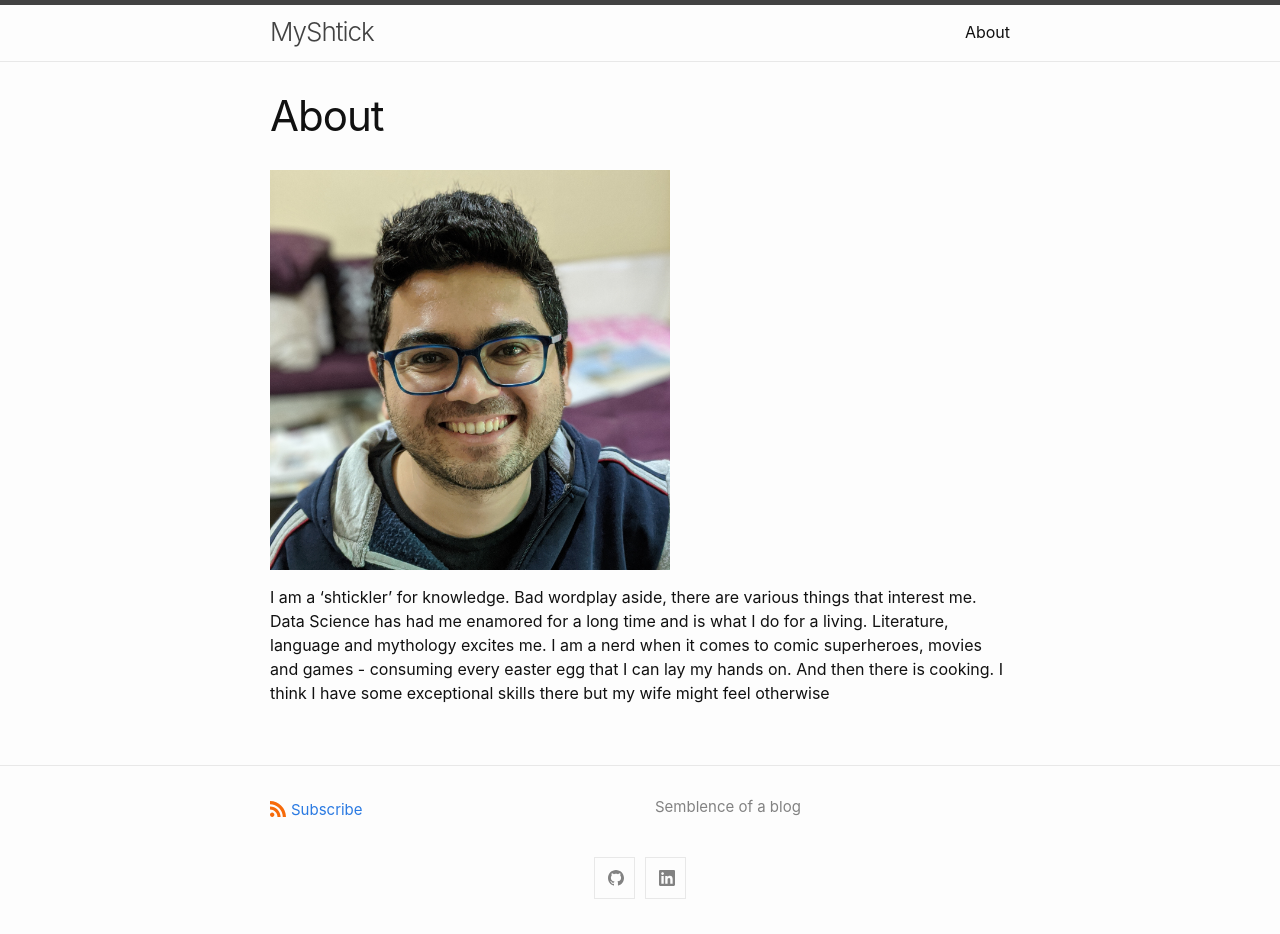
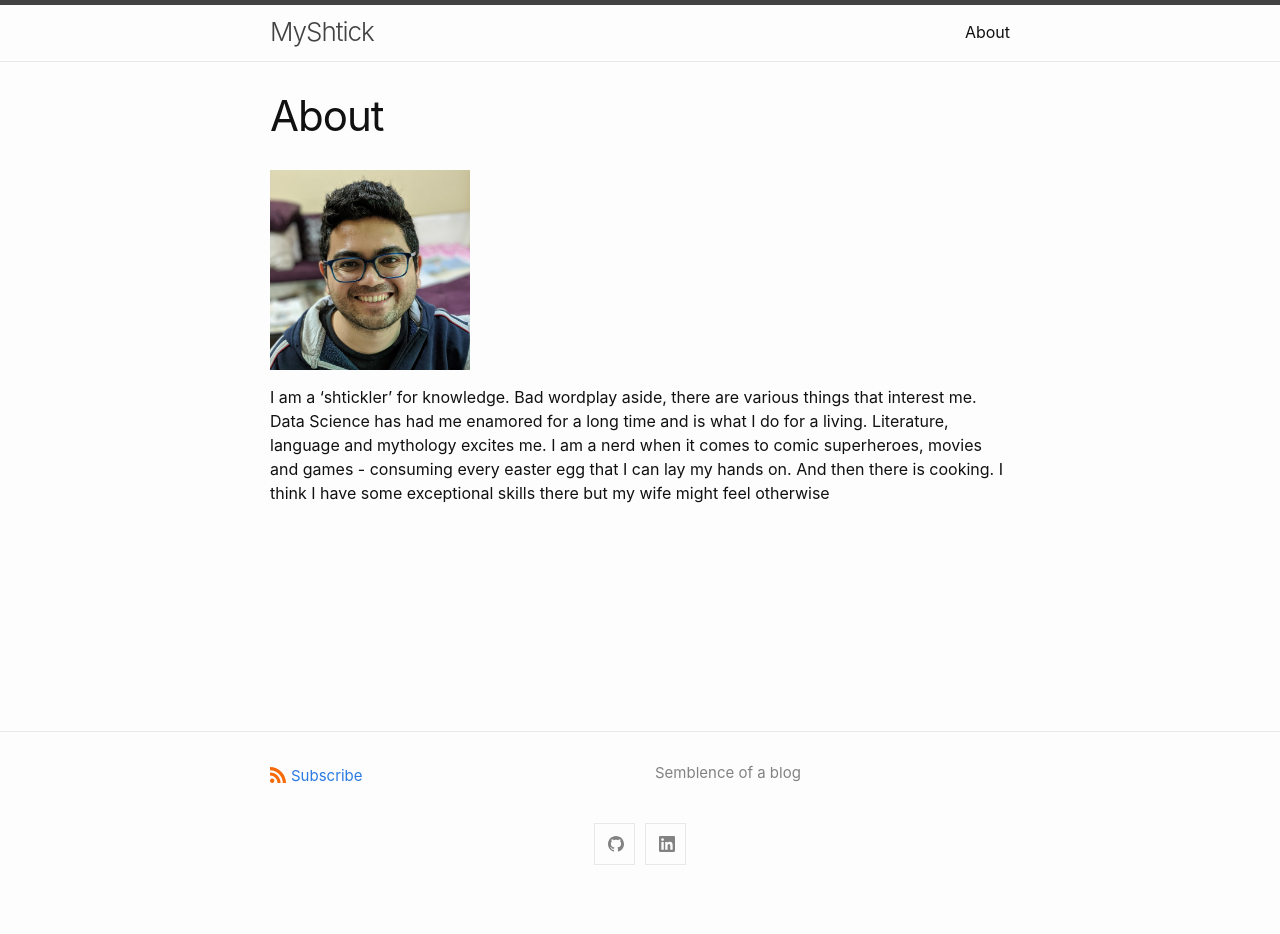
Before and after one commit to nitinrawatiitd/nitinrawatiitd.github.io, a Jekyll site: the page built from docs/about.markdown, in a window 1280 px wide. Built offline with Jekyll 4.4.1, drawn with Linux system fonts in a browser that asks for light colours; after the commit the page ends 900 px from its top, so only the background shows below that.

Commit message:
Adjust pic size in about.md

```diff
--- a/docs/about.markdown
+++ b/docs/about.markdown
@@ -5,6 +5,6 @@ permalink: /about/
 ---
 
 ![Artificial neural network]({{ '/assets/pics/cover_pic.jpg' | relative_url }})
-{: style="width: 400px; max-width: 100%;"}
+{: style="width: 200px; max-width: 100%;"}
 
 I am a 'shtickler' for knowledge. Bad wordplay aside, there are various things that interest me. Data Science has had me enamored for a long time and is what I do for a living. Literature, language and mythology excites me. I am a nerd when it comes to comic superheroes, movies and games - consuming every easter egg that I can lay my hands on. And then there is cooking. I think I have some exceptional skills there but my wife might feel otherwise
```
